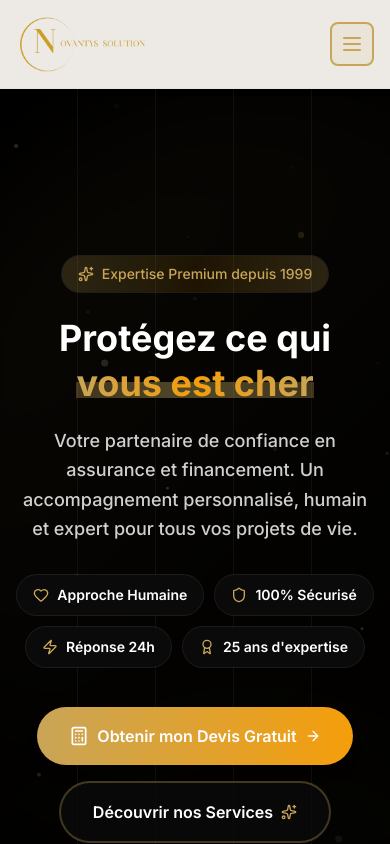
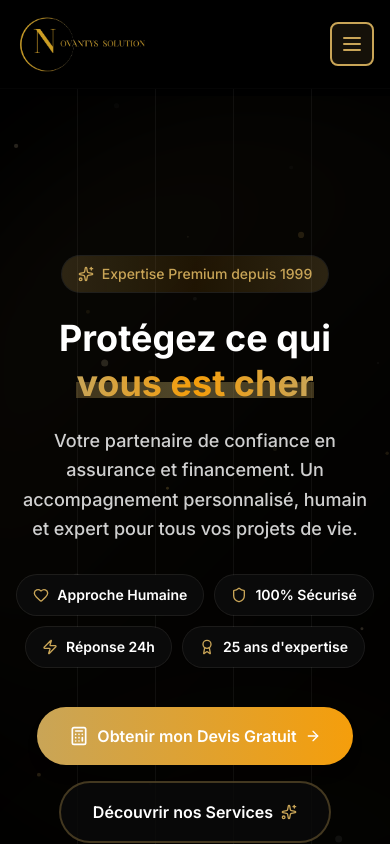
Before and after one commit to agencybenweb/Novantys, a Next.js app: page / in a window 390 px wide. Shown: the top 844 px of the page. Built offline with nearby package versions, Linux system fonts and the light colour scheme.

Commit message:
Fix mobile header color: use black background in dark mode

```diff
--- a/components/Header/index.tsx
+++ b/components/Header/index.tsx
@@ -49,7 +49,7 @@ const Header = () => {
       <header
         className={`fixed left-0 top-0 z-99999 w-full transition-all duration-300 ${stickyMenu
           ? "bg-beigeluxe/90 py-4 shadow-solid-5 backdrop-blur-xl border-b border-primary/20 dark:bg-black/90"
-          : "py-4 bg-beigeluxe/95 backdrop-blur-md border-b border-primary/10 shadow-sm xl:py-7 xl:bg-transparent xl:border-none xl:shadow-none"
+          : "py-4 bg-beigeluxe/95 backdrop-blur-md border-b border-primary/10 shadow-sm dark:bg-black/95 dark:border-strokedark/20 xl:py-7 xl:bg-transparent xl:dark:bg-transparent xl:border-none xl:shadow-none"
           }`}
       >
         <div className="relative mx-auto max-w-c-1390 items-center justify-between px-4 md:px-8 xl:flex 2xl:px-0">
```
